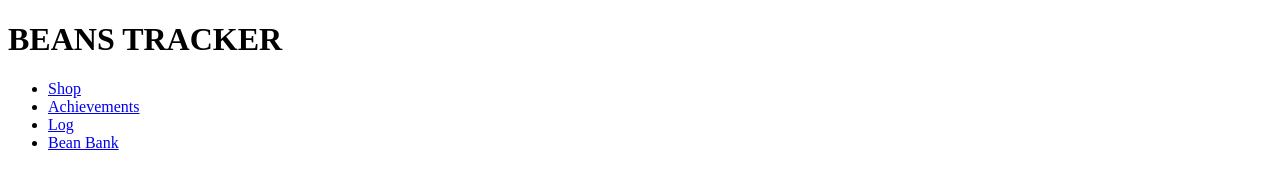
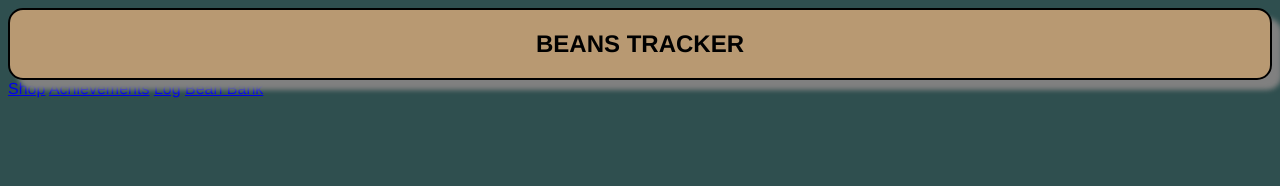
Before and after one commit to TrippyTippy127/beans-tracker, a plain HTML site: page index.html in a window 1280 px wide. Drawn offline with Linux system fonts and the light colour scheme.

Commit message:
Added style to header. Removed list from links.

```diff
--- a/index.html
+++ b/index.html
@@ -11,15 +11,19 @@
   <body>
     <!-- Header Section -->
      <header>
-       <h1>BEANS TRACKER</h1>
+       <section class="header">
+        <h1>BEANS TRACKER</h1>
+       </section>
+
+       <section class="page-links">
        <nav>
-        <ul>
-            <li><a href="shop.html">Shop</a></li>
-            <li><a href="achievements.html">Achievements</a></li>
-            <li><a href="log.html">Log</a></li>
-            <li><a href="bean-bank.html">Bean Bank</a></li>
-        </ul>
+            <a href="shop.html">Shop</a>
+            <a href="achievements.html">Achievements</a>
+            <a href="log.html">Log</a>
+            <a href="bean-bank.html">Bean Bank</a>
        </nav>
+       </section>
+
      </header>
   </body>
 </html>
--- a/style.css
+++ b/style.css
@@ -0,0 +1,21 @@
+body {
+    font-family:'Franklin Gothic Medium', 'Arial Narrow', Arial, sans-serif;
+    background-color: darkslategray;
+}
+
+.header {
+    background-color: rgb(184, 153, 114);
+    color: rgb(0, 0, 0);
+    text-align: center;
+    margin: 0;
+    padding: 0;
+    border: 2px solid black;
+    border-radius: 15px;
+    box-shadow: 10px 10px 5px grey;
+    display: flex;
+    flex-direction: column;
+    justify-content: center;
+    align-items: center;
+    overflow: hidden;
+    position: relative;
+}
```
